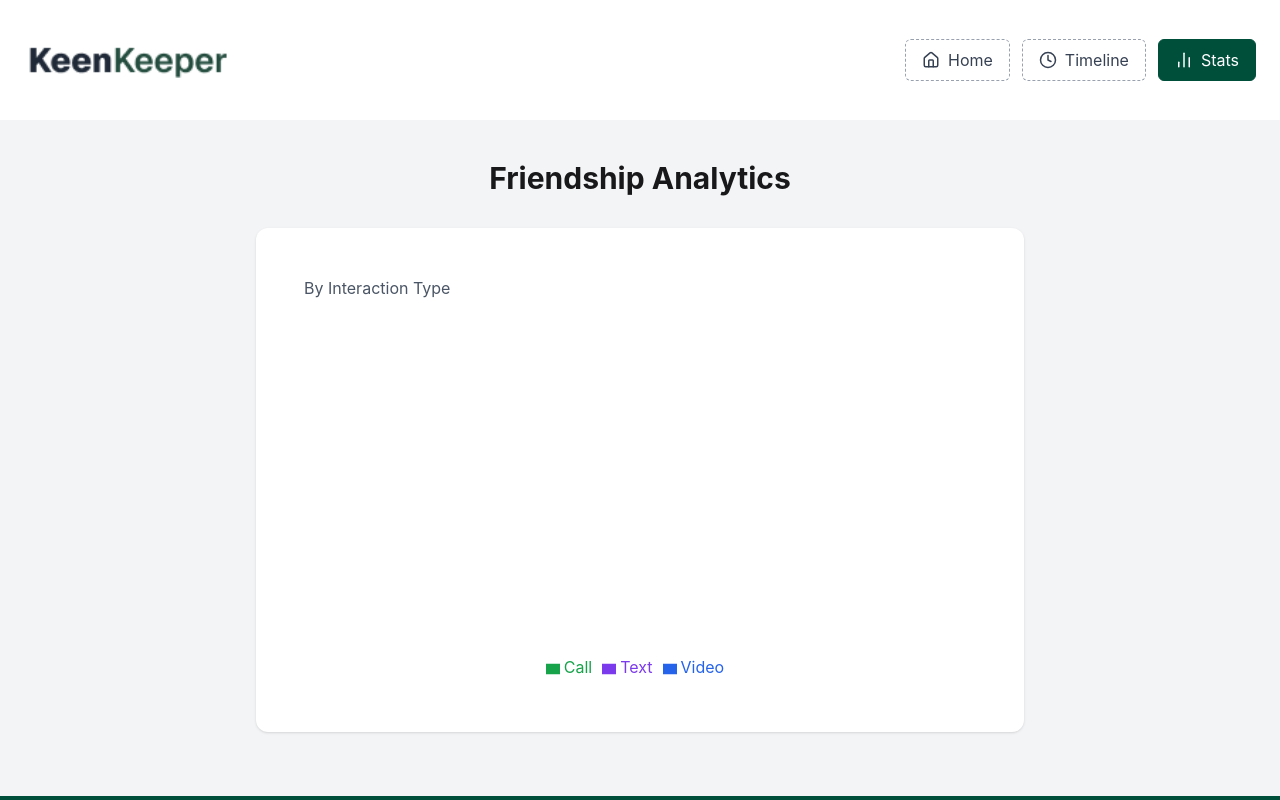
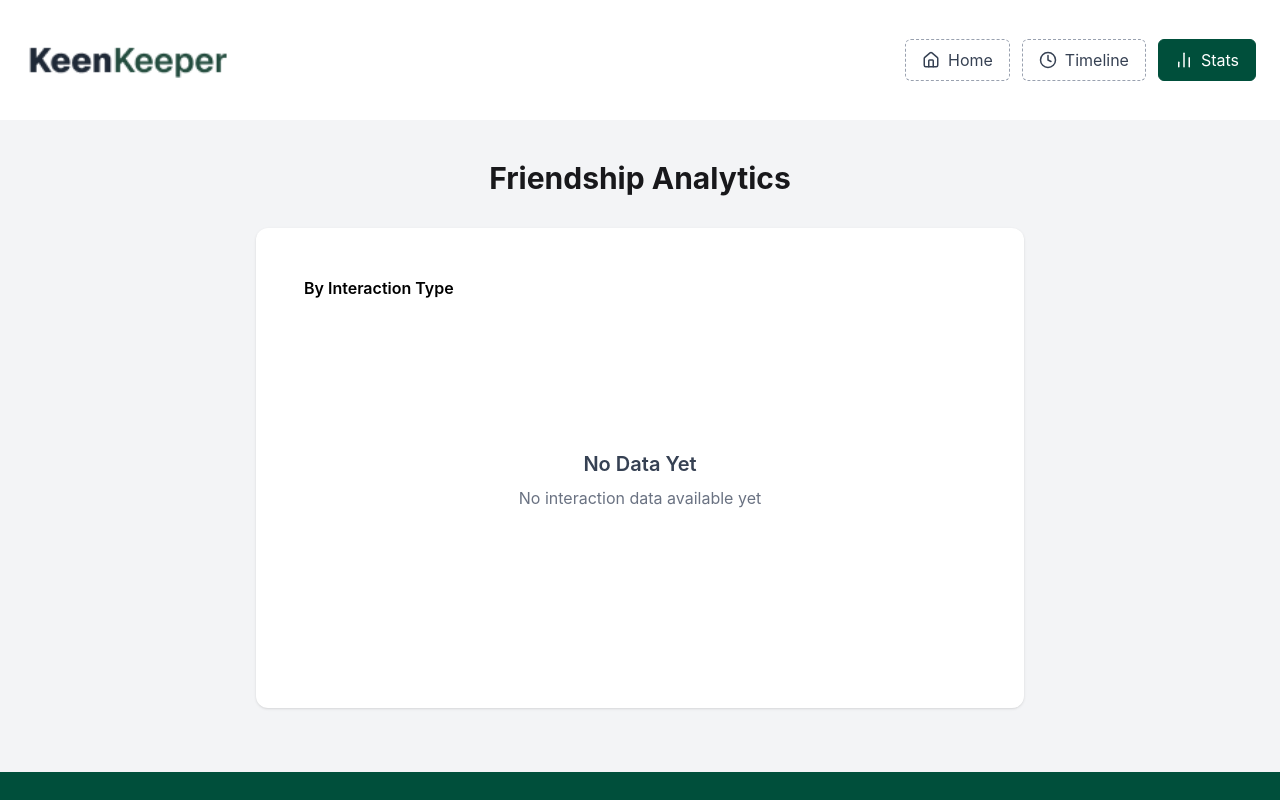
Before and after one commit to Saidulislam007/KeenKeeper, a React (Vite) app: page /stats in a window 1280 px wide. Shown: the top 800 px of the page. Built offline with nearby package versions, Linux system fonts and the light colour scheme.

Commit message:
KeenKeeper done

```diff
--- a/src/components/banner/Banner.jsx
+++ b/src/components/banner/Banner.jsx
@@ -18,7 +18,7 @@ const Banner = () => {
           Your personal shelf of meaningful connections. Browse, tend, and nurture the <br></br> relationships that matter most.
         </p>
 
-        <button className="inline-flex items-center mt-6 gap-2 bg-teal-700 hover:bg-teal-800 text-white px-6 py-3 rounded-md">
+        <button className="inline-flex items-center mt-6 gap-2 bg-emerald-900 hover:bg-teal-800 text-white px-6 py-3 rounded-md">
           <UserPlus size={18} />
           Add a Friend
         </button>
--- a/src/components/pages/Home.jsx
+++ b/src/components/pages/Home.jsx
@@ -1,14 +1,22 @@
-import React from 'react';
-import Banner from '../banner/Banner';
-import FriendCard from '../friends/FriendCard';
+import React, { Suspense, lazy } from "react";
+import Banner from "../banner/Banner";
+
+const FriendCard = lazy(() => import("../friends/FriendCard"));
 
 const Home = () => {
-    return (
-        <div>
-            <Banner></Banner>
-            <FriendCard></FriendCard>
-        </div>
-    );
+  return (
+    <div>
+      <Banner />
+
+      <Suspense fallback={
+        <div className="flex justify-center items-center py-10">
+      <span className="loading loading-dots loading-lg"></span>
+    </div>
+      }>
+        <FriendCard />
+      </Suspense>
+    </div>
+  );
 };
 
 export default Home;
--- a/src/components/pages/Stats.jsx
+++ b/src/components/pages/Stats.jsx
@@ -28,21 +28,37 @@ const Stats = () => {
       {/* Chart Box */}
       <div className="bg-white p-4 sm:p-8 lg:p-12 rounded-xl shadow max-w-3xl mx-auto">
 
-        <h2 className="text-sm sm:text-base text-gray-600 text-center sm:text-left mb-6">
+        <h2 className="text-lg font-semibold sm:text-base text-black text-center sm:text-left ">
           By Interaction Type
         </h2>
 
         {/* Responsive Chart */}
-        <div className="w-full h-[280px] sm:h-[320px] md:h-[360px]">
-          <ResponsiveContainer width="100%" height="100%">
-            <PieChart>
+        <div className="w-full h-[280px] sm:h-[320px] md:h-[360px] flex items-center justify-center overflow-hidden">
+
+          {callCount === 0 && textCount === 0 && videoCount === 0 ? (
+            <div className="bg-white rounded-2xl p-6 sm:p-8 text-center max-w-sm">
+              <h3 className="text-lg sm:text-xl font-semibold text-gray-700 mb-2">
+                No Data Yet
+              </h3>
+
+              <p className="text-gray-500 text-sm sm:text-base">
+                No interaction data available yet
+              </p>
+            </div>
+
+          ) : (
+            <PieChart
+              width={260}
+              height={260}
+            >
               <Pie
                 data={data}
-                cx="50%"
-                cy="50%"
-                outerRadius="80%"
+                innerRadius="45%"   // 🔥 smaller donut
+                outerRadius="70%"   // 🔥 prevent overflow
+                cornerRadius={8}
+                paddingAngle={4}
                 dataKey="value"
-                label
+                isAnimationActive={true}
               >
                 {data.map((entry, index) => (
                   <Cell key={index} fill={COLORS[index]} />
@@ -52,7 +68,8 @@ const Stats = () => {
               <Tooltip />
               <Legend />
             </PieChart>
-          </ResponsiveContainer>
+          )}
+
         </div>
 
       </div>
--- a/src/components/pages/Timeline.jsx
+++ b/src/components/pages/Timeline.jsx
@@ -45,7 +45,14 @@ const Timeline = () => {
       </div>
 
       {/* Timeline List */}
-      {filteredTimeline.map((item, index) => (
+      {filteredTimeline.length === 0 ? (
+  <div className="max-w-6xl mx-auto text-center py-10">
+    <p className="text-gray-500 font-semibold text-sm sm:text-base">
+      No timeline found for this filter
+    </p>
+  </div>
+) : (
+  filteredTimeline.map((item, index) => (
     <div
       key={index}
       className="bg-white max-w-6xl mx-auto p-4 sm:p-5 mb-3 rounded-xl shadow-sm"
@@ -84,7 +91,8 @@ const Timeline = () => {
 
       </div>
     </div>
-      ))}
+  ))
+)}
     </div>
   );
 };
```
Lines whose indentation alone changed are shown as unchanged.
